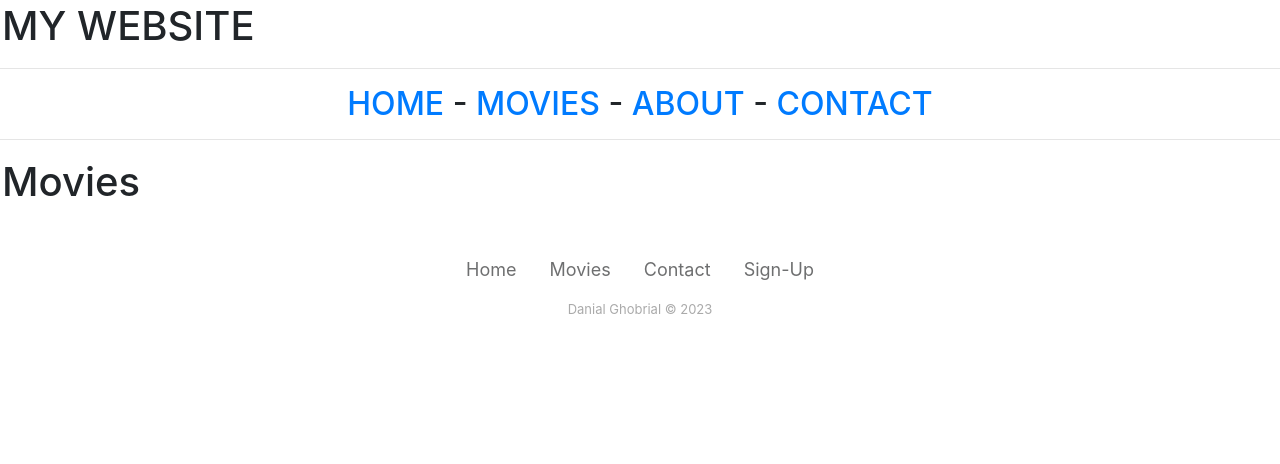
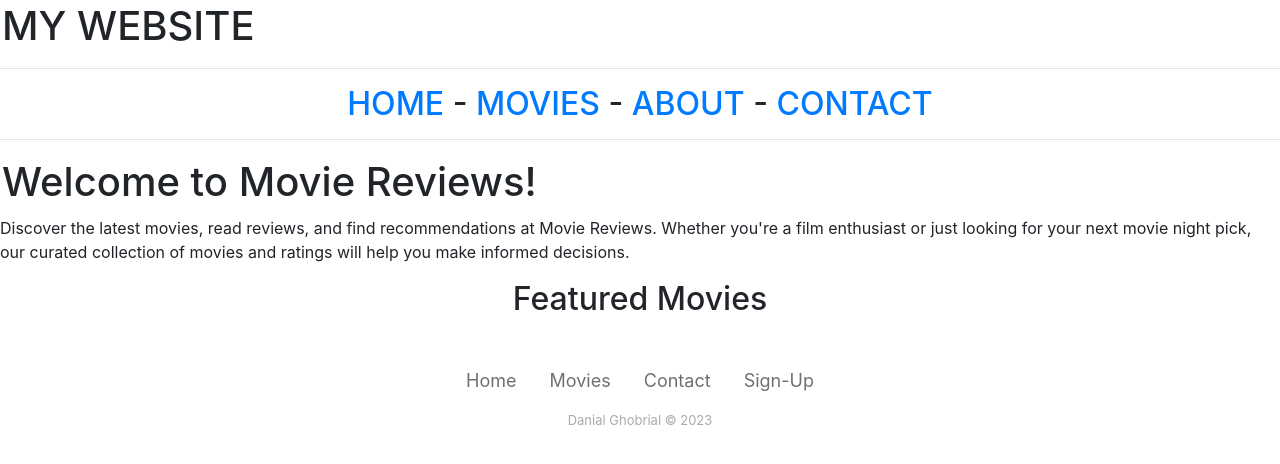
Before and after one commit to DanialGhobrial/DanialGhobrial, a Flask app: page / in a window 1280 px wide. Shown: the top 464 px of the page. Run offline with Flask 3, Linux system fonts and the light colour scheme; some libraries are stand-ins or nearby versions.

Commit message:
Worked on CSS grid and started editing home page

```diff
--- a/static/CSS/style.css
+++ b/static/CSS/style.css
@@ -103,3 +103,11 @@
     flex-wrap: wrap;
     padding: 0 4px;
   }
+  .grid-container {
+    display: grid;
+    grid-template-columns: auto auto auto auto auto;
+    padding: 10px;
+  }
+  .grid-item {
+    background-color: rgba(255, 255, 255, 0.8);
+  }
--- a/templates/home.html
+++ b/templates/home.html
@@ -1,4 +1,25 @@
 {%extends 'layout.html'%}
 {%block content%}
-<h1>Movies</h1>
+    <title>Movie Reviews</title>
+    <link rel="stylesheet" type="text/css" href="{{ url_for('static', filename='css/styles.css') }}">
+</head>
+<body>
+    <h1>Welcome to Movie Reviews!</h1>
+
+    <p>Discover the latest movies, read reviews, and find recommendations at Movie Reviews. Whether you're a film enthusiast or just looking for your next movie night pick, our curated collection of movies and ratings will help you make informed decisions.</p>
+
+    <h2>Featured Movies</h2>
+
+    {% for movie in movies %}
+        <div class="movie">
+            <img src="{{ movie.image_url }}" alt="{{ movie.title }}">
+
+            <h3>{{ movie.title }}</h3>
+            <p><strong>Rating:</strong> {{ movie.rating }}</p>
+            <p>{{ movie.description }}</p>
+        </div>
+    {% endfor %}
+</body>
+</html>
+
 {%endblock%}
--- a/templates/movies.html
+++ b/templates/movies.html
@@ -1,6 +1,9 @@
 {% extends "layout.html" %}
 {% block content %}
+<div class="grid-container">
 {% for movies in movies%}
-         <h2><a href="/movie_detail/{{movies[0]}}"><img src="{{movies[5]}}"/></a></h2>
+
+<div class="grid-item"><a href="/movie_detail/{{movies[0]}}"><img src="{{movies[5]}}"/></a></div>
 {% endfor %}
+</div>
 {% endblock %}
```
Also changed, not shown: Database/Final.db.
